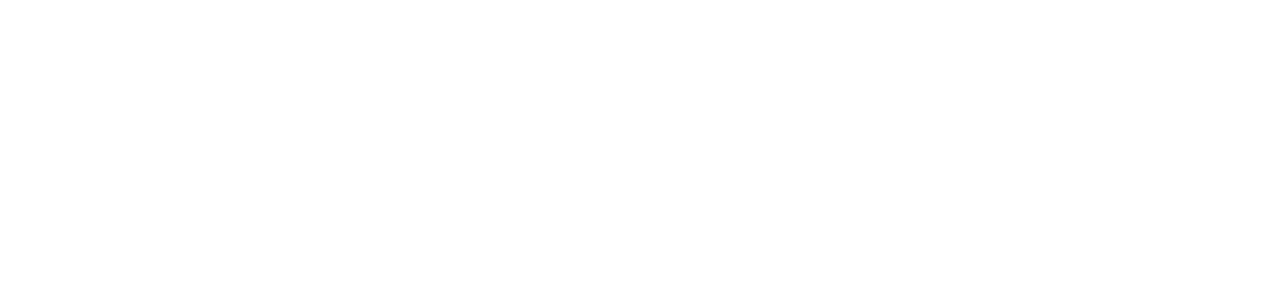
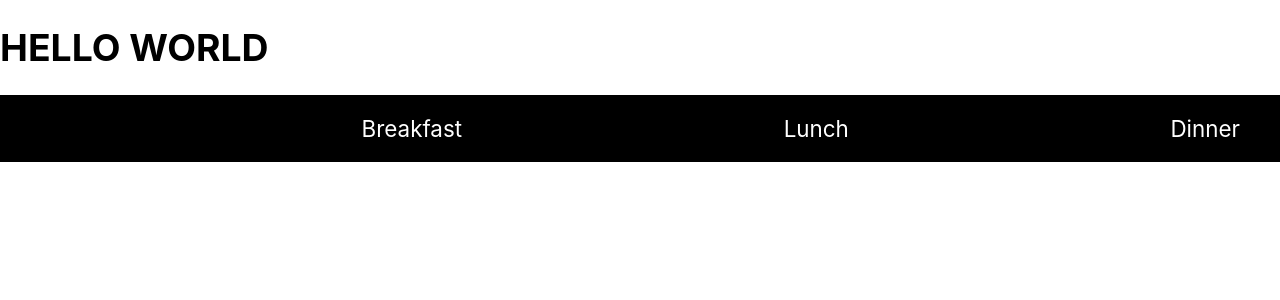
Before and after one commit to tatahseen/Foodie-Project, a React (Create React App) app: page / in a window 1280 px wide. Shown: the top 300 px of the page. Built offline with nearby package versions, Linux system fonts and the light colour scheme.

Commit message:
Added in links

```diff
--- a/package.json
+++ b/package.json
@@ -8,6 +8,7 @@
     "@testing-library/user-event": "^13.5.0",
     "react": "^17.0.2",
     "react-dom": "^17.0.2",
+    "react-router-dom": "^6.2.1",
     "react-scripts": "5.0.0",
     "web-vitals": "^2.1.3"
   },
--- a/src/App.css
+++ /dev/null
@@ -1,38 +0,0 @@
-.App {
-  text-align: center;
-}
-
-.App-logo {
-  height: 40vmin;
-  pointer-events: none;
-}
-
-@media (prefers-reduced-motion: no-preference) {
-  .App-logo {
-    animation: App-logo-spin infinite 20s linear;
-  }
-}
-
-.App-header {
-  background-color: #282c34;
-  min-height: 100vh;
-  display: flex;
-  flex-direction: column;
-  align-items: center;
-  justify-content: center;
-  font-size: calc(10px + 2vmin);
-  color: white;
-}
-
-.App-link {
-  color: #61dafb;
-}
-
-@keyframes App-logo-spin {
-  from {
-    transform: rotate(0deg);
-  }
-  to {
-    transform: rotate(360deg);
-  }
-}
--- a/src/App.js
+++ /dev/null
@@ -1,12 +0,0 @@
-import logo from './logo.svg';
-import './App.css';
-
-function App() {
-  return (
-    <div className="App">
-
-    </div>
-  );
-}
-
-export default App;
--- /dev/null
+++ b/src/App/App.css
@@ -0,0 +1,49 @@
+html,
+body {
+  margin: 0;
+  padding: 0;
+  font-size: 14pt;
+  width: 100vw;
+  height: 100vh;
+}
+
+nav {
+  background: black;
+  color: white;
+  display: flex;
+  justify-content: space-between;
+  align-items: center;
+  padding: 0 20px;
+}
+
+nav img {
+  max-height: 50px;
+  padding: 5px;
+  /* margin: 5px 20px 5px 0; */
+  display: inline-block;
+  vertical-align: middle;
+}
+
+nav h1 {
+  margin: 0;
+  display: inline-block;
+  vertical-align: middle;
+}
+
+nav a {
+  color: white;
+  display: inline-block;
+  padding: 20px;
+  font-size: 1.2em;
+  text-decoration: none;
+}
+
+nav a:hover {
+  background: #282c34;
+}
+
+main {
+  width: 900px;
+  margin: auto;
+  height: 100%;
+}
--- /dev/null
+++ b/src/App/App.js
@@ -0,0 +1,31 @@
+import { Route, Link, Routes } from 'react-router-dom';
+import Home from '../Home/Home'
+import Breakfast from '../Breakfast/Breakfast';
+import Lunch from '../Lunch/Lunch';
+import Dinner from '../Dinner/Dinner';
+import { useState } from 'react';
+import './App.css';
+
+function App() {
+  return (
+    <div>
+      <h1>HELLO WORLD</h1>
+      <nav>
+        <Link to="/"></Link>
+        <Link to="/breakfast">Breakfast</Link>
+        <Link to="/lunch">Lunch</Link>
+        <Link to="/dinner">Dinner</Link>
+      </nav>
+
+      <section>
+
+
+      </section>
+
+
+
+    </div>
+  );
+}
+
+export default App;
--- /dev/null
+++ b/src/Breakfast/Breakfast.js
@@ -0,0 +1,5 @@
+const Breakfast= {
+
+}
+
+export default Breakfast;
--- /dev/null
+++ b/src/Dinner/Dinner.js
@@ -0,0 +1,5 @@
+const Dinner = {
+
+}
+
+export default Dinner;
--- /dev/null
+++ b/src/Home/Home.js
@@ -0,0 +1,5 @@
+const Home = {
+
+}
+
+export default Home;
--- /dev/null
+++ b/src/Lunch/Lunch.js
@@ -0,0 +1,5 @@
+const Lunch = {
+
+}
+
+export default Lunch;
--- a/src/index.js
+++ b/src/index.js
@@ -1,12 +1,15 @@
 import React from 'react';
 import ReactDOM from 'react-dom';
 import './index.css';
-import App from './App';
+import App from './App/App';
 import reportWebVitals from './reportWebVitals';
+import {BrowserRouter as Router} from "react-router-dom";
 
 ReactDOM.render(
   <React.StrictMode>
-    <App />
+    <Router>
+      <App />
+    </Router>
   </React.StrictMode>,
   document.getElementById('root')
 );
```
Also changed, not shown: 1 other file (tests, documents, lock files or other folders).
